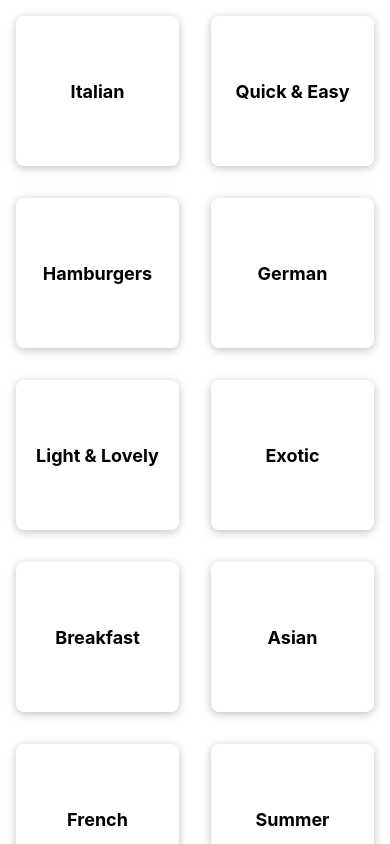
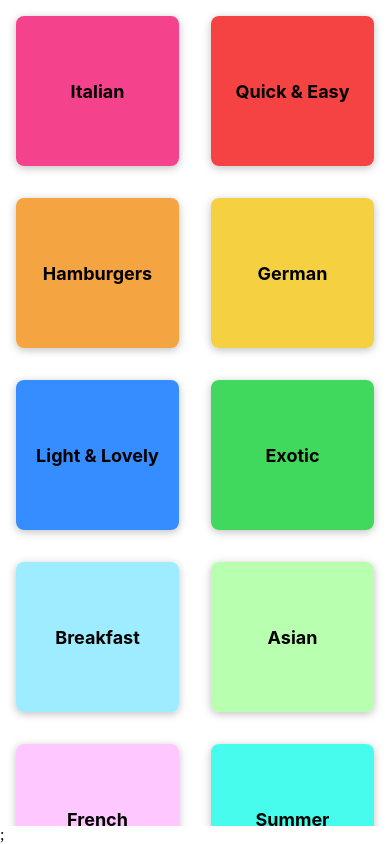
Before and after one commit to Mhamad-Raad/Native-MealsApp, a React Native app: screen / in a window 390 px wide. Built offline with nearby package versions, Linux system fonts and the light colour scheme.

Commit message:
change default app styles

```diff
--- a/App.js
+++ b/App.js
@@ -1,9 +1,15 @@
 import { StyleSheet } from 'react-native';
+import { StatusBar } from 'expo-status-bar';
 
 import CategoriesScreen from './screens/CategoriesScreen';
 
 const App = () => {
-  return <CategoriesScreen />;
+  return (
+    <>
+      <StatusBar style='light' />
+      <CategoriesScreen />;
+    </>
+  );
 };
 
 const styles = StyleSheet.create({});
--- a/app.json
+++ b/app.json
@@ -6,6 +6,7 @@
     "orientation": "default",
     "icon": "./assets/icon.png",
     "userInterfaceStyle": "light",
+    "backgroundColor": "#24180f",
     "splash": {
       "image": "./assets/splash.png",
       "resizeMode": "contain",
--- a/components/CategoryGridTile.js
+++ b/components/CategoryGridTile.js
@@ -10,7 +10,7 @@ const CategoryGridTile = ({ title, color }) => {
           pressed ? styles.buttonPressed : null,
         ]}
       >
-        <View style={styles.innerContainer}>
+        <View style={[styles.innerContainer, { backgroundColor: color }]}>
           <Text style={styles.title}>{title}</Text>
         </View>
       </Pressable>
@@ -40,6 +40,7 @@ const styles = StyleSheet.create({
   innerContainer: {
     flex: 1,
     padding: 16,
+    borderRadius: 8,
     justifyContent: 'center',
     alignItems: 'center',
   },
```
